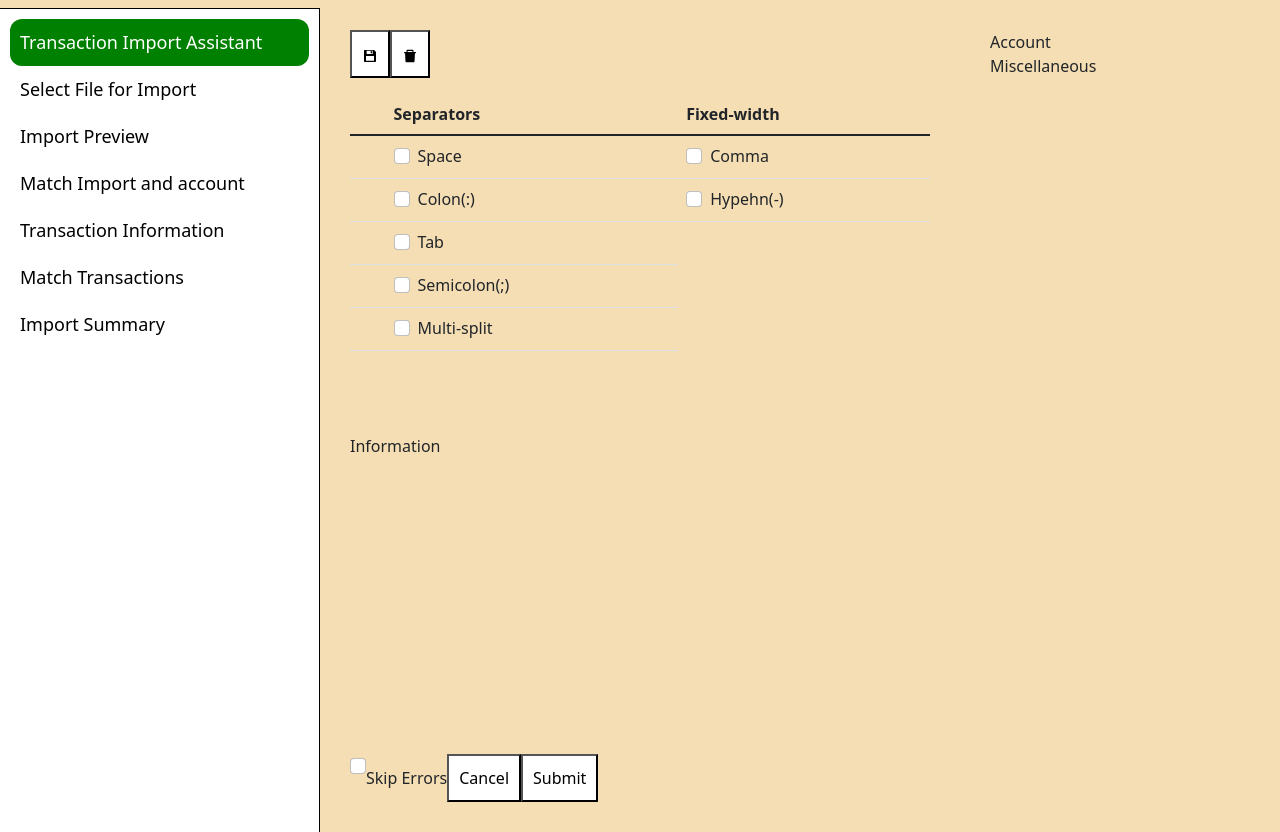
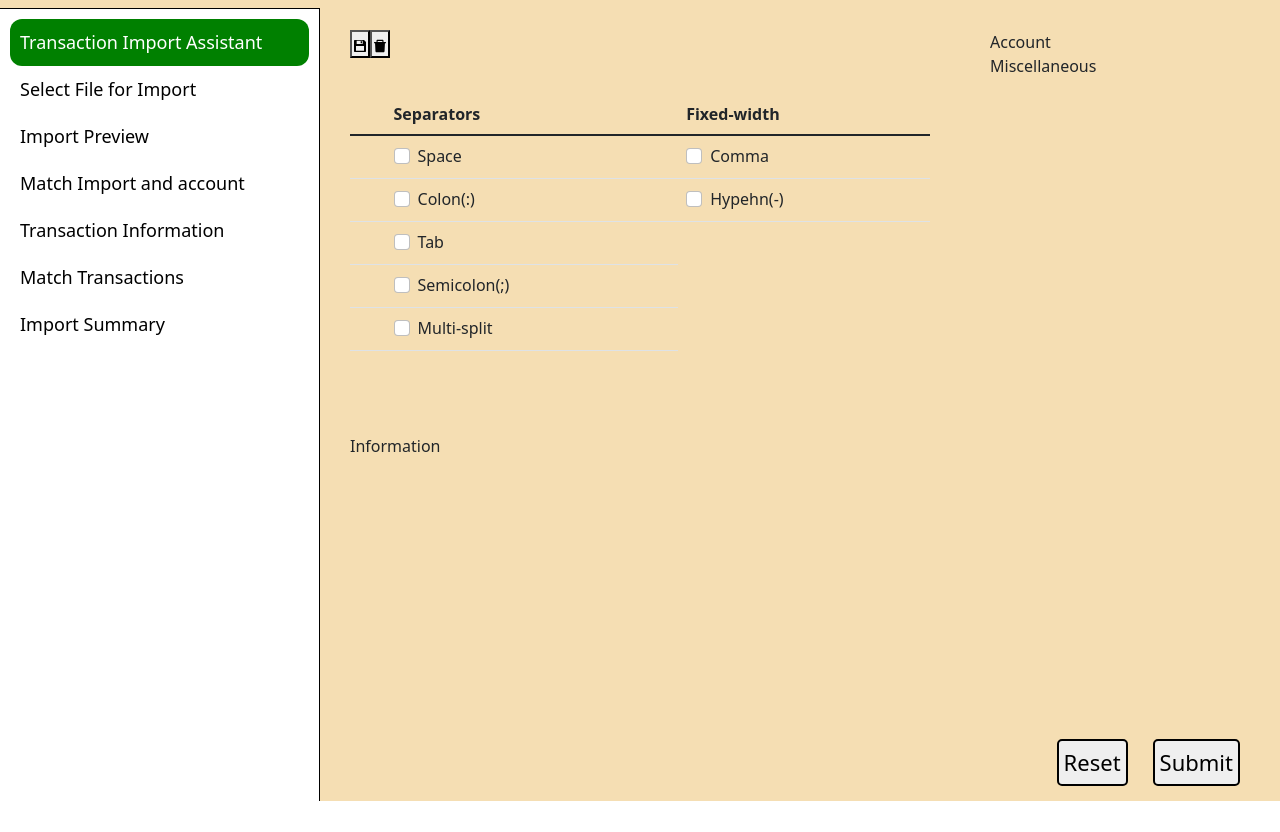
Before and after one commit to PiotrCrypto/MasterThesis, a React app in the folder master/: page / in a window 1280 px wide. After the commit the page ends 801 px from the top, so only its background shows below. Built offline with nearby package versions, Linux system fonts and the light colour scheme.

Commit message:
new: Creating css in footer

```diff
--- a/master/src/layouts/Footer.js
+++ b/master/src/layouts/Footer.js
@@ -3,12 +3,14 @@ import "../styles/Footer.css"
 const Footer = () => {
     return (
         <div>
-            <input class="form-check-input" type="checkbox" value="" id="flexCheckDefault"></input>
-            <label class="form-check-label" for="flexCheckDefault">
+            {/* <input class="form-check-input" type="checkbox" value="" id="flexCheckDefault"></input> */}
+            {/* <label class="form-check-label" for="flexCheckDefault">
                 Skip Errors
-            </label>
-            <button>Cancel</button>
-            <button>Submit</button>
+            </label> */}
+            <div className='buttons'>
+                <button className='reset button'>Reset</button>
+                <button className='submit button'>Submit</button>
+            </div>
         </div>
     );
 }
--- a/master/src/styles/App.css
+++ b/master/src/styles/App.css
@@ -47,5 +47,6 @@ aside.navigation {
 }
 
 .footer {
-  padding: 30px;
+  padding: 15px;
+  display: block;
 }
--- a/master/src/styles/Footer.css
+++ b/master/src/styles/Footer.css
@@ -1,10 +1,19 @@
-button {
-    display: inline-block;
-    text-decoration: none;
-    color: black;
-    border: bl;
-    padding: 10px;
-    transition: .2s;
-    background-color: white;
-    border-radius: 5px;
+div .buttons {
+    text-align: right;
 }
+
+.button {
+  display: inline-block;
+  font-size: 22px;
+  padding: 5px;
+  border-radius: 5px;
+  border: 2px solid black;
+}
+
+.submit {
+    margin: 0 25px 0 auto;
+}
+
+.reset {
+    margin: 0 25px 0 auto;
+}
```
